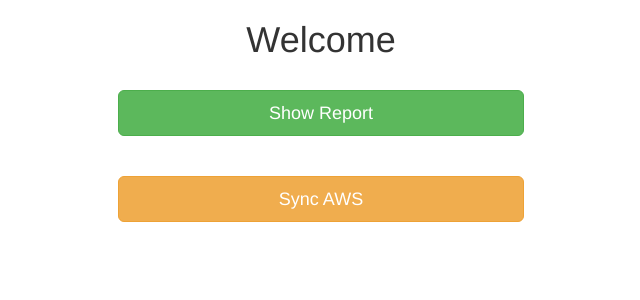
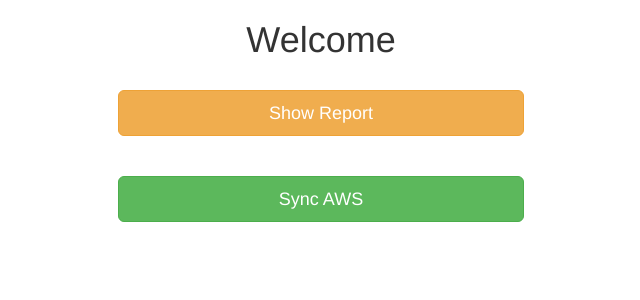
Before and after one commit to rohit01/sethji, a Flask app: page / in a window 1280 px wide. Shown: the part 52-352 px from the top of the page, without its empty margins (319-959 px from the left). Run offline with Flask 2, Linux system fonts and the light colour scheme; some libraries are stand-ins or nearby versions.

Commit message:
Color swap

```diff
--- a/umbrella/templates/index.html
+++ b/umbrella/templates/index.html
@@ -11,7 +11,7 @@
       <div class="col-sm-4"></div>
       <div class="col-sm-4">
         <form action="/report/">
-          <button type="submit" class="btn btn-success btn-lg btn-block">Show Report</button>
+          <button type="submit" class="btn btn-warning btn-lg btn-block">Show Report</button>
         </form>
       </div>
     </div>
@@ -20,7 +20,7 @@
       <div class="col-sm-4"></div>
       <div class="col-sm-4">
         <form action="/sync/" method="post">
-          <button type="submit" class="btn btn-warning btn-lg btn-block">Sync AWS</button>
+          <button type="submit" class="btn btn-success btn-lg btn-block">Sync AWS</button>
         </form>
       </div>
     </div>
```
